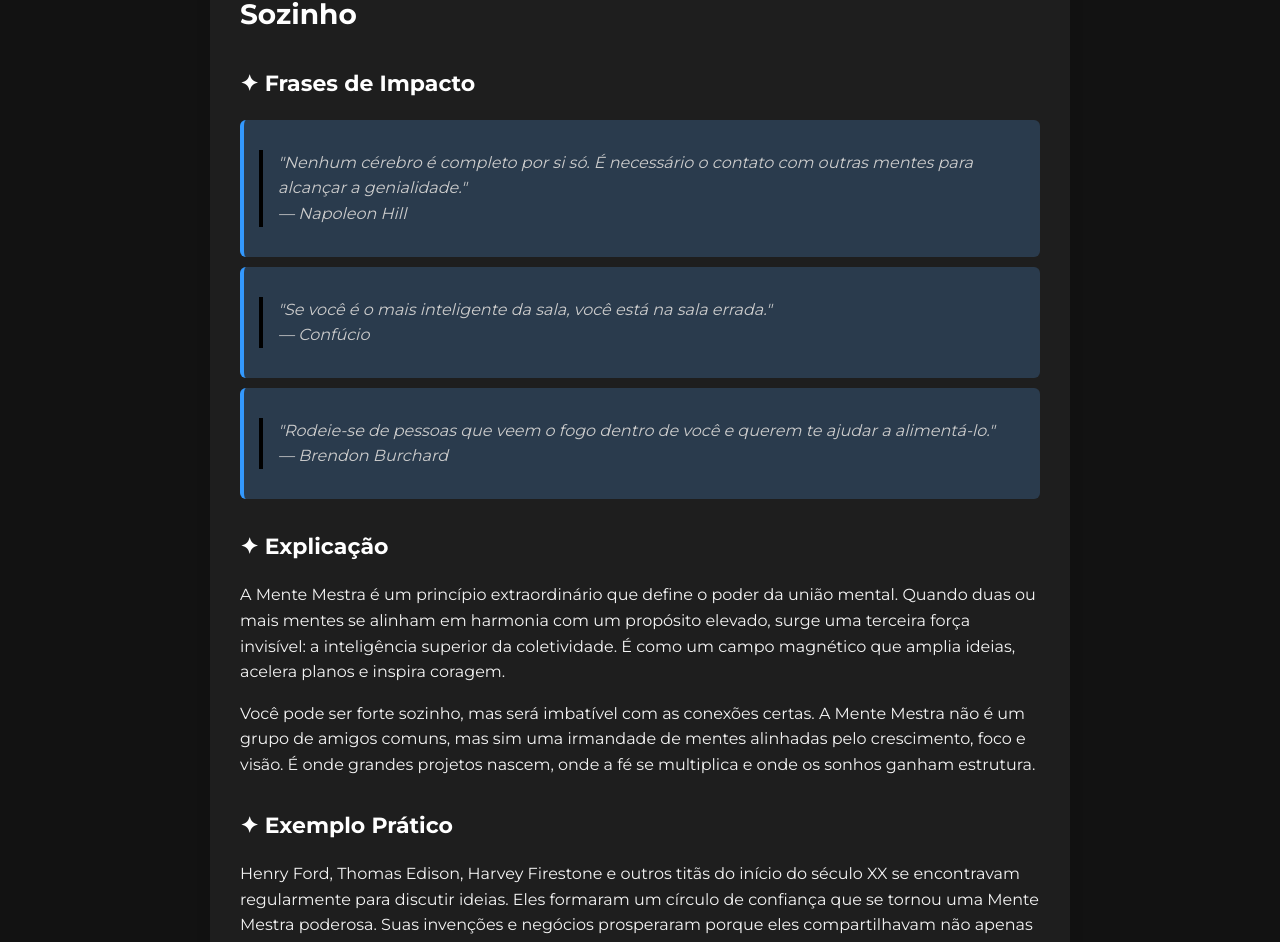
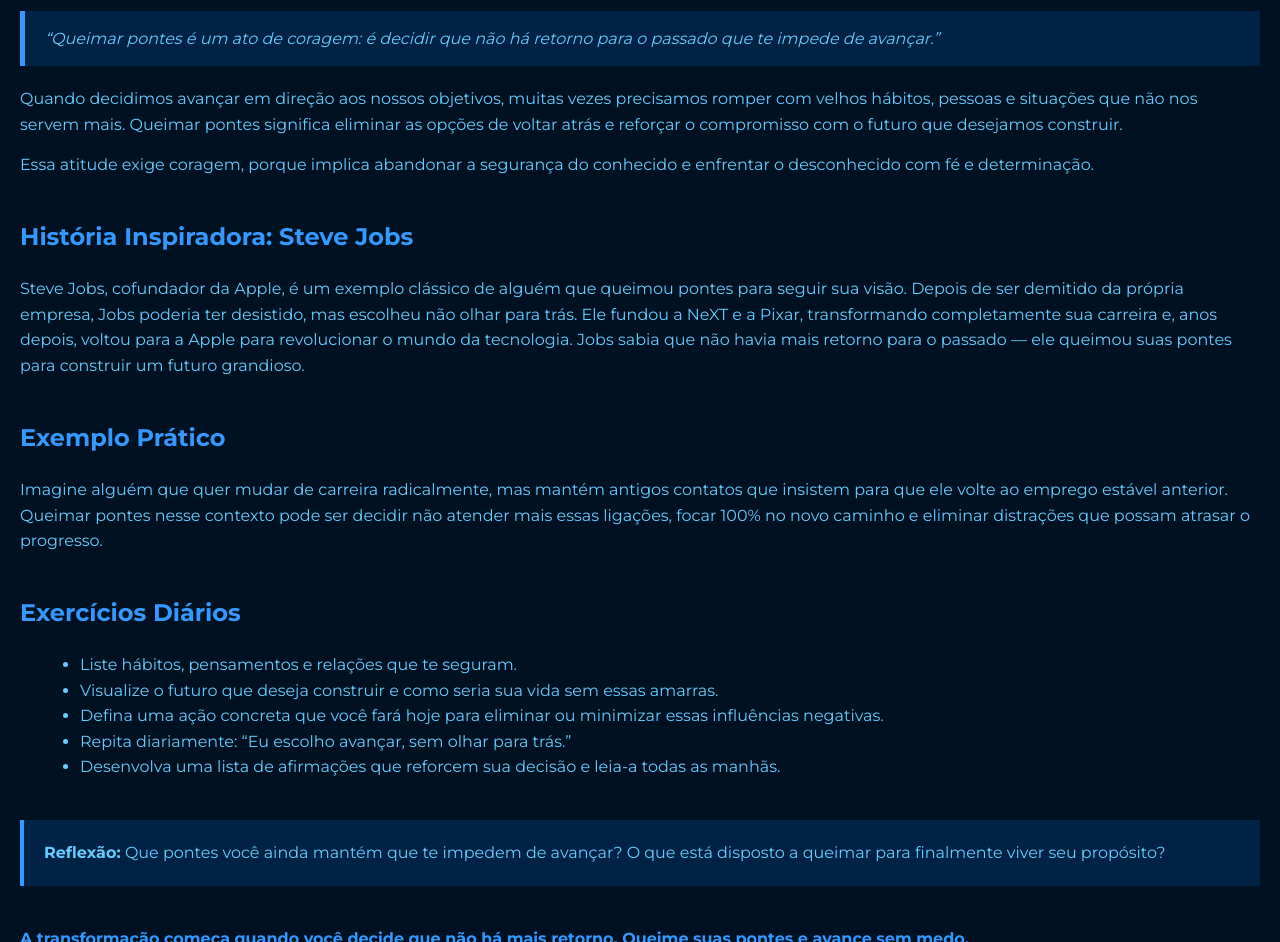
Before and after one commit to ghostman2709/Capitulo-1, a plain HTML site: page index.html in a window 1280 px wide. Shown: the part 122-1064 px from the top of the page. Drawn offline with Linux system fonts and the light colour scheme.

Commit message:
Update index.html

```diff
--- a/index.html
+++ b/index.html
@@ -1,99 +1,86 @@
-
 <!DOCTYPE html>
 <html lang="pt-BR">
 <head>
   <meta charset="UTF-8" />
   <meta name="viewport" content="width=device-width, initial-scale=1" />
-  <title>Capítulo 5 – A Mente Mestra | Hyper Foco</title>
+  <title>Capítulo 1 – Queimando Pontes | Hiperfoco</title>
   <link href="https://fonts.googleapis.com/css2?family=Montserrat:wght@400;700&display=swap" rel="stylesheet" />
   <style>
     body {
+      margin: 0;
+      padding: 40px 20px;
       font-family: 'Montserrat', sans-serif;
-      background-color: #121212;
-      margin: 0;
-      padding: 20px;
+      background-color: #001122;
+      color: #66ccff;
       line-height: 1.6;
-      color: #f4f4f4;
-    }
-    .container {
-      max-width: 800px;
-      margin: auto;
-      background: #1e1e1e;
-      padding: 30px;
-      border-radius: 12px;
-      box-shadow: 0 0 15px rgba(0,0,0,0.1);
-    }
-    h1, h2 {
-      color: #ffffff;
     }
     h1 {
-      font-size: 28px;
+      font-size: 32px;
       margin-bottom: 20px;
-    }
-    h2 {
-      font-size: 22px;
-      margin-top: 30px;
+      color: #3399ff;
+      text-shadow: 0 0 8px #66ccff;
     }
     blockquote {
       font-style: italic;
-      color: #cccccc;
-      border-left: 4px solid #000;
-      padding-left: 15px;
+      background: #002244;
+      border-left: 5px solid #3399ff;
       margin: 20px 0;
+      padding: 15px 20px;
     }
-    .exercicio, .reflexao {
-      background: #2c2c2c;
-      padding: 15px;
-      border-left: 5px solid #0077cc;
-      margin-top: 20px;
-      border-radius: 8px;
+    h2 {
+      color: #3399ff;
+      margin-top: 40px;
+      font-size: 24px;
     }
-    .frase-impacto {
-      background: #2a3b4d;
-      padding: 10px 15px;
+    p {
+      margin: 15px 0;
+    }
+    ul {
+      margin-left: 20px;
+    }
+    .reflexao {
+      margin-top: 40px;
+      padding: 20px;
+      background-color: #002244;
       border-left: 4px solid #3399ff;
-      margin: 10px 0;
-      border-radius: 6px;
+    }
+    .encerramento {
+      margin-top: 40px;
+      font-weight: bold;
+      color: #3399ff;
     }
   </style>
 </head>
 <body>
-  <div class="container">
-    <h1>Capítulo 5 – A Mente Mestra: Você Não Chegará Lá Sozinho</h1>
+  <h1>Capítulo 1 – Queimando Pontes</h1>
 
-    <h2>✦ Frases de Impacto</h2>
-    <div class="frase-impacto">
-      <blockquote>"Nenhum cérebro é completo por si só. É necessário o contato com outras mentes para alcançar a genialidade."<br>— Napoleon Hill</blockquote>
-    </div>
-    <div class="frase-impacto">
-      <blockquote>"Se você é o mais inteligente da sala, você está na sala errada."<br>— Confúcio</blockquote>
-    </div>
-    <div class="frase-impacto">
-      <blockquote>"Rodeie-se de pessoas que veem o fogo dentro de você e querem te ajudar a alimentá-lo."<br>— Brendon Burchard</blockquote>
-    </div>
+  <blockquote>“Queimar pontes é um ato de coragem: é decidir que não há retorno para o passado que te impede de avançar.”</blockquote>
 
-    <h2>✦ Explicação</h2>
-    <p>A Mente Mestra é um princípio extraordinário que define o poder da união mental. Quando duas ou mais mentes se alinham em harmonia com um propósito elevado, surge uma terceira força invisível: a inteligência superior da coletividade. É como um campo magnético que amplia ideias, acelera planos e inspira coragem.</p>
-    <p>Você pode ser forte sozinho, mas será imbatível com as conexões certas. A Mente Mestra não é um grupo de amigos comuns, mas sim uma irmandade de mentes alinhadas pelo crescimento, foco e visão. É onde grandes projetos nascem, onde a fé se multiplica e onde os sonhos ganham estrutura.</p>
+  <p>Quando decidimos avançar em direção aos nossos objetivos, muitas vezes precisamos romper com velhos hábitos, pessoas e situações que não nos servem mais. Queimar pontes significa eliminar as opções de voltar atrás e reforçar o compromisso com o futuro que desejamos construir.</p>
 
-    <h2>✦ Exemplo Prático</h2>
-    <p>Henry Ford, Thomas Edison, Harvey Firestone e outros titãs do início do século XX se encontravam regularmente para discutir ideias. Eles formaram um círculo de confiança que se tornou uma Mente Mestra poderosa. Suas invenções e negócios prosperaram porque eles compartilhavam não apenas conhecimento, mas energia mental e confiança mútua.</p>
-    <p>Hoje, Elon Musk, por mais genial que seja, não caminha sozinho. Ele se cerca de engenheiros brilhantes, estrategistas, investidores e mentores. Cada ideia dele passa por mentes que refinam, desafiam e elevam o conceito original.</p>
+  <p>Essa atitude exige coragem, porque implica abandonar a segurança do conhecido e enfrentar o desconhecido com fé e determinação.</p>
 
-    <h2>✦ Exercício Diário (10 minutos)</h2>
-    <div class="exercicio">
-      <ol>
-        <li><strong>Identifique 1 ou 2 pessoas</strong> com quem você pode formar uma Mente Mestra.</li>
-        <li><strong>Convide para uma conversa de 10 minutos</strong> com propósito claro e foco em crescimento mútuo.</li>
-        <li><strong>Compartilhem objetivos e escutem ideias</strong>. Escreva o que mais te inspirou após esse encontro.</li>
-      </ol>
-    </div>
+  <h2>História Inspiradora: Steve Jobs</h2>
+  <p>Steve Jobs, cofundador da Apple, é um exemplo clássico de alguém que queimou pontes para seguir sua visão. Depois de ser demitido da própria empresa, Jobs poderia ter desistido, mas escolheu não olhar para trás. Ele fundou a NeXT e a Pixar, transformando completamente sua carreira e, anos depois, voltou para a Apple para revolucionar o mundo da tecnologia. Jobs sabia que não havia mais retorno para o passado — ele queimou suas pontes para construir um futuro grandioso.</p>
 
-    <h2>✦ Reflexão Final</h2>
-    <div class="reflexao">
-      <p>Você não nasceu para trilhar a estrada do sucesso isolado. Toda mente brilhante precisa de outra mente para acender faíscas maiores.</p>
-      <p><strong>Não conquiste o topo sozinho. Construa sua Mente Mestra e descubra que o impossível só precisa de uma boa ideia e de duas mentes focadas.</strong></p>
-    </div>
+  <h2>Exemplo Prático</h2>
+  <p>Imagine alguém que quer mudar de carreira radicalmente, mas mantém antigos contatos que insistem para que ele volte ao emprego estável anterior. Queimar pontes nesse contexto pode ser decidir não atender mais essas ligações, focar 100% no novo caminho e eliminar distrações que possam atrasar o progresso.</p>
+
+  <h2>Exercícios Diários</h2>
+  <ul>
+    <li>Liste hábitos, pensamentos e relações que te seguram.</li>
+    <li>Visualize o futuro que deseja construir e como seria sua vida sem essas amarras.</li>
+    <li>Defina uma ação concreta que você fará hoje para eliminar ou minimizar essas influências negativas.</li>
+    <li>Repita diariamente: “Eu escolho avançar, sem olhar para trás.”</li>
+    <li>Desenvolva uma lista de afirmações que reforcem sua decisão e leia-a todas as manhãs.</li>
+  </ul>
+
+  <div class="reflexao">
+    <strong>Reflexão:</strong> Que pontes você ainda mantém que te impedem de avançar? O que está disposto a queimar para finalmente viver seu propósito?
+  </div>
+
+  <div class="encerramento">
+    A transformação começa quando você decide que não há mais retorno. Queime suas pontes e avance sem medo.
   </div>
 </body>
 </html>
```
